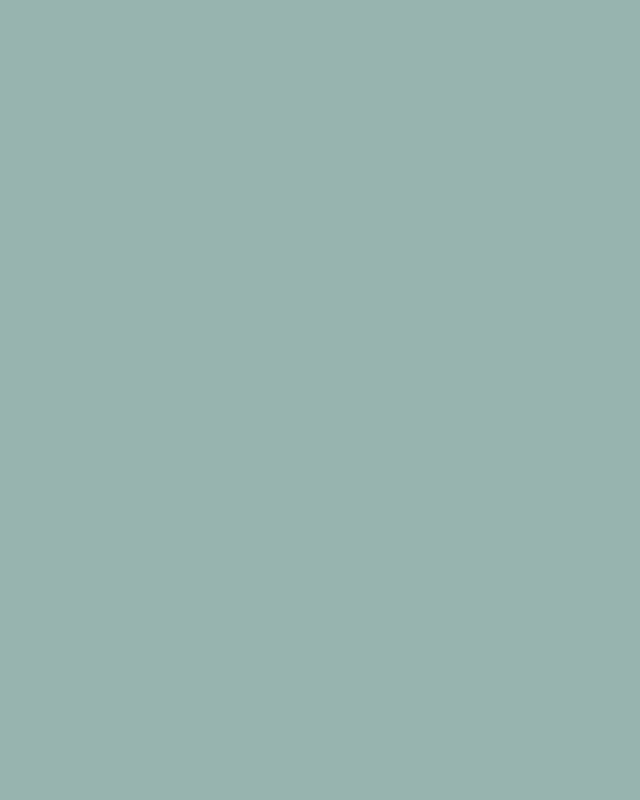
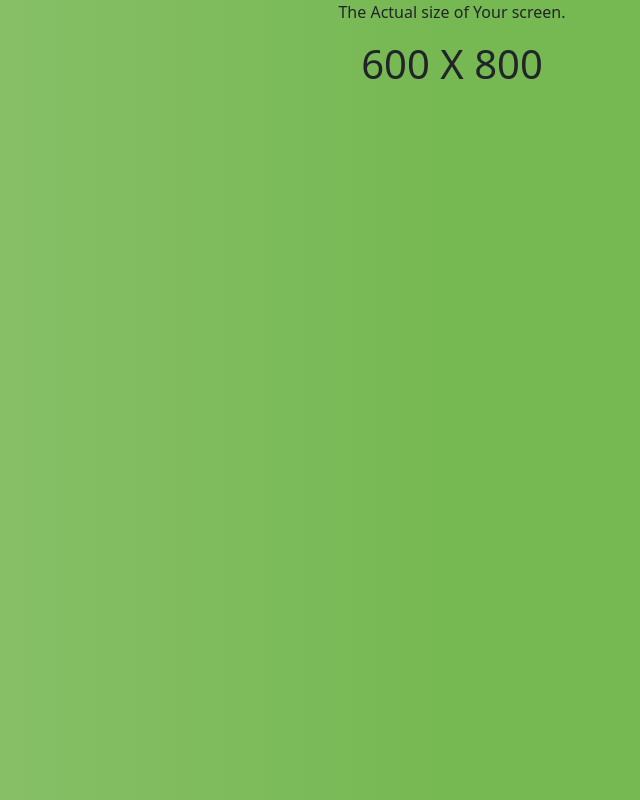
Before and after one commit to Kaushik2876/kaushikReactPractice, a React (Create React App) app: page /useEffect1 in a window 1280 px wide. Before the commit this address had no page. Shown: the whole page, without its empty margins (188-828 px from the left). Built offline with nearby package versions, Linux system fonts and the light colour scheme.

Commit message:
Revison and useEffect

```diff
--- a/src/Container/HeaderFile/HeaderFile.tsx
+++ b/src/Container/HeaderFile/HeaderFile.tsx
@@ -47,6 +47,7 @@ const Header = () => {
         <li className="li-style"><Link to="/enexpage">EnexPage</Link></li>
         <li className="li-style"><Link to="/redux">Redux Counter</Link></li>
         <li className="li-style"><Link to="/query">Query API</Link></li>
+        <li className="li-style"><Link to="/useEffect1">UseEffect</Link></li>
         </ul>}
       </div>
             </ul>
--- /dev/null
+++ b/src/Container/useEffect/useEffect1.tsx
@@ -0,0 +1,31 @@
+import { useEffect, useState } from "react";
+
+//using clean up function
+const UseEffect1 = () => {
+    const [widthCount,setWidthCount] = useState(window.screen.width);
+    const [heightCount,setHeightCount] = useState(window.screen.height);
+
+
+    const actualWidth =()=>{
+        console.log(window.innerWidth);
+        setWidthCount(window.innerWidth);
+        setHeightCount(window.innerHeight);
+    }
+
+    useEffect(()=>{
+        window.addEventListener("resize",actualWidth)
+
+        return () =>{
+        window.removeEventListener("resize",actualWidth)
+
+        }
+    });
+    return (
+        <div>
+            <p className="text-center"> The Actual size of Your screen.</p>
+            <h1 className="text-center">{heightCount} X {widthCount}</h1>
+        </div>
+    )
+}
+
+export default UseEffect1;
--- a/src/Enexpage/enexTableApi.tsx
+++ b/src/Enexpage/enexTableApi.tsx
@@ -2,28 +2,24 @@ import axios from "axios";
 import { useEffect, useState } from "react";
 
 const TableApi = () => {
-  // const [name , setName] = useState();
-  // const [id , setId] = useState();
-  // const [email , setEmail] = useState();
+
   const [data, setData] = useState<any>([]);
 
   useEffect(() => {
     const getData = async () => {
       const res = await axios.get("https://jsonplaceholder.typicode.com/users");
       console.log(res.data);
-      // setId(res.data.id);
-      //         // setName(res.data.name);
-      //         // setEmail(res.data.email);
+
       setData(res.data);
     };
     getData();
-  });
+  },[]);
   return (
     <>
       {/* <h2 className="text-center" style={{color: 'darkcyan'}}>Api Table</h2> */}
-      <div className="container mt-5">
+      <div className="container">
         <div className="main-heding">
-          <h2 className="mb-5 text-center">
+          <h2 className="text-center">
             <span className="font-weight-bold ">ApI</span> Table
           </h2>
         </div>
--- a/src/root.js
+++ b/src/root.js
@@ -19,6 +19,7 @@ import { Provider } from 'react-redux'
 import App1 from "UseQuery/App";
 import { QueryClient, QueryClientProvider} from 'react-query'
 import ContextExample from "Context";
+import UseEffect1 from "Container/useEffect/useEffect1";
 
 const queryClient = new QueryClient()
 const Root =()=> {
@@ -41,6 +42,7 @@ const Root =()=> {
         <Route path="/redux" element={<Redux/> } exact/>
         <Route path="/query" element={<App1/> } exact/>
         <Route path="/query2" element={<ContextExample />} exact/>
+        <Route path="/useEffect1" element={<UseEffect1 />} exact/>
         </Routes>
       </Router>
 
```
